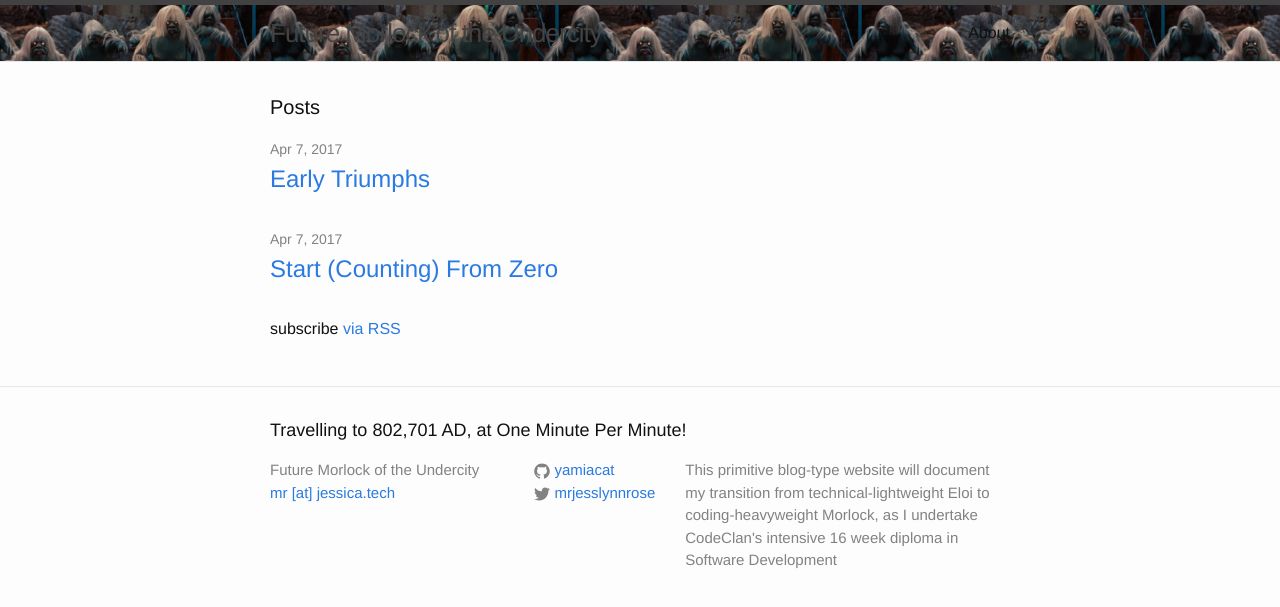
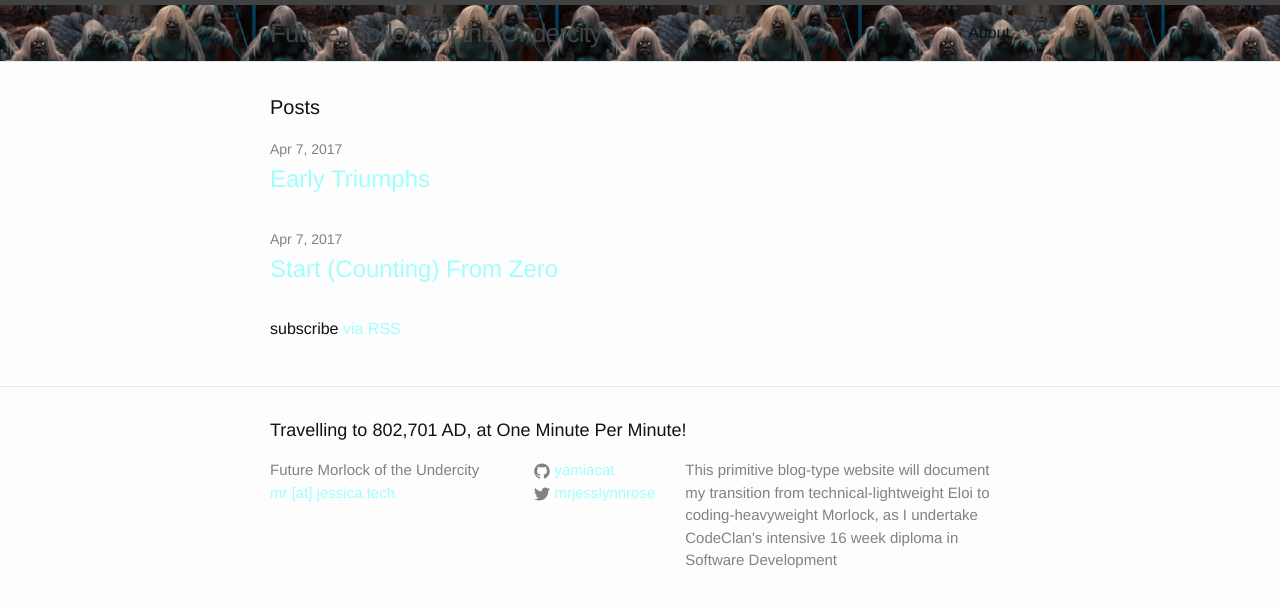
Before and after one commit to yamiacat/yamiacat.github.io, a Jekyll site: the page built from index.html, in a window 1280 px wide. Shown: the top 607 px of the page. Built offline with Jekyll 4.4.1, drawn with Linux system fonts in a browser that asks for light colours.

```diff
--- a/css/main.scss
+++ b/css/main.scss
@@ -16,7 +16,7 @@
 
 $text-color:       #111;
 $background-color: #fdfdfd;
-$brand-color:      #2a7ae2;
+$brand-color:      #a0fffd;
 
 $grey-color:       #828282;
 $grey-color-light: lighten($grey-color, 40%);
```
